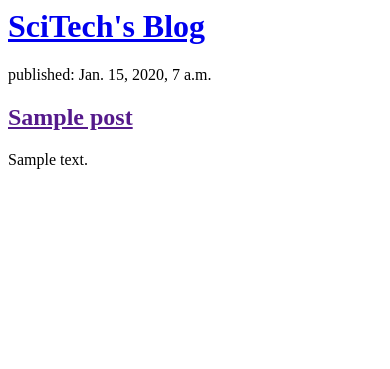
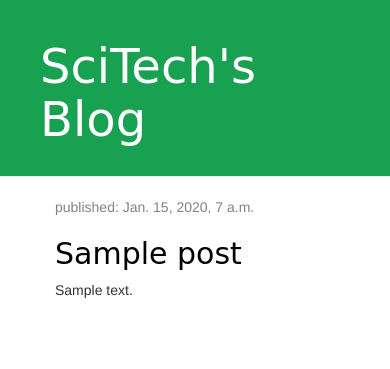
Before and after one commit to ivictoruan/HelloWorldTutorials, a Django app: page / in a window 390 px wide. Shown: the top 369 px of the page. Run offline with Django 3.2, Linux system fonts and the light colour scheme; tables that the repository leaves empty hold one stand-in row (values such as "Sample post"); some libraries are stand-ins or nearby versions.

Commit message:
Fiz alterações no CSS

```diff
--- /dev/null
+++ b/blog/static/css/blog.css
@@ -0,0 +1,46 @@
+.page-header {
+    background-color: rgb(23, 161, 80);
+    margin-top: 0;
+    padding: 20px 20px 20px 40px;
+}
+
+.page-header h1, .page-header h1 a, .page-header h1 a:visited, .page-header h1 a:active {
+    color: #ffffff;
+    font-size: 36pt;
+    text-decoration: none;
+}
+
+.content {
+    margin-left: 40px;
+}
+
+h1, h2, h3, h4 {
+    font-family: 'Patua+One', cursive;
+}
+
+.date {
+    color: #828282;
+}
+
+.save {
+    float: right;
+}
+
+.post-form textarea, .post-form input {
+    width: 100%;
+}
+
+.top-menu, .top-menu:hover, .top-menu:visited {
+    color: #ffffff;
+    float: right;
+    font-size: 26pt;
+    margin-right: 20px;
+}
+
+.post {
+    margin-bottom: 70px;
+}
+
+.post h2 a, .post h2 a:visited {
+    color: #000000;
+}
--- /dev/null
+++ b/blog/static/js/scripts.js
@@ -0,0 +1 @@
+console.log('Está funcionando!');
--- a/blog/templates/blog/post_list.html
+++ b/blog/templates/blog/post_list.html
@@ -1,17 +1,33 @@
+{% load static %}
+<DOCTYPE html>
 <html>
 <head>
     <title>SciTech's Blog</title>
+    <link rel="stylesheet" href="//maxcdn.bootstrapcdn.com/bootstrap/3.2.0/css/bootstrap.min.css">
+    <link rel="stylesheet" href="//maxcdn.bootstrapcdn.com/bootstrap/3.2.0/css/bootstrap-theme.min.css">
+    <link href="//fonts.googleapis.com/css?family=Lobster&subset=latin,latin-ext" rel="stylesheet" type="text/css">
+    <link rel="stylesheet" href="{% static '/css/blog.css' %}">
 </head>
 <body>
-        <div>
+    <div class="page-header">
         <h1><a href="/">SciTech's Blog</a></h1>
     </div>
+
+    <div class="content container">
+        <div class="row">
+            <div class="col-md-8">
                 {% for post in posts %}
-        <div>
+                <div class="post">
+                    <div class="date">
                         <p>published: {{ post.published_date }}</p>
+                    </div>
                     <h2><a href="">{{ post.title }}</a></h2>
                     <p>{{ post.text|linebreaksbr }}</p>
                 </div>
                 {% endfor %}
+            </div>
+        </div>
+    </div>
+    <script> src="{% static 'js/scripts.js' %}"></script>
 </body>
 </html>
```
Also changed, not shown: SciTech/settings.py (+5 -3 lines). Lines whose indentation alone changed are shown as unchanged.
